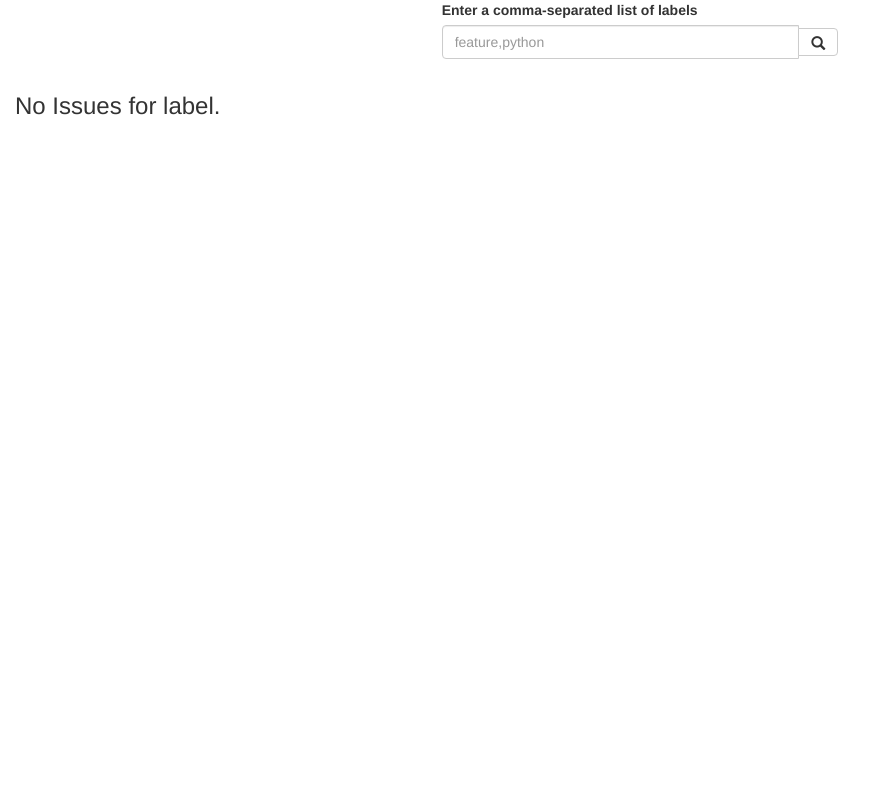
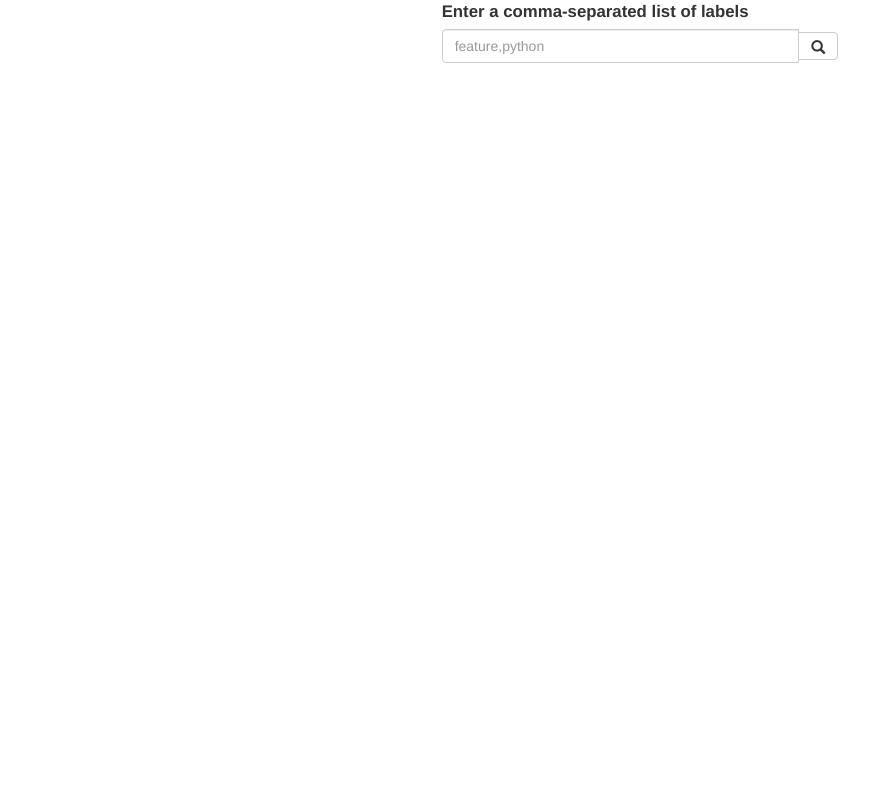
Before and after one commit to codeforamerica/civic-issue-finder, a Flask app: page / in a window 1280 px wide. Shown: the whole page, without its empty margins (0-884 px from the left). Run offline with Flask 2, Linux system fonts and the light colour scheme; some libraries are stand-ins or nearby versions.

Commit message:
Adding some style

```diff
--- a/static/main.css
+++ b/static/main.css
@@ -1,3 +1,11 @@
+body {
+  font-family: Helvetica;
+}
+
+label {
+  font-size: 1.2em;
+}
+
 .issue {
   border: 1px solid black;
   margin-bottom: 5px;
--- a/templates/index.html
+++ b/templates/index.html
@@ -25,7 +25,7 @@
         </form>
       </div>
     </div>
-    {% if issues %}
+    {% if issues != [] %}
       <div class='row'>
         {% for issue in issues %}
           <div class='col-sm-4 col-sm-offset-4 issue'>
```
